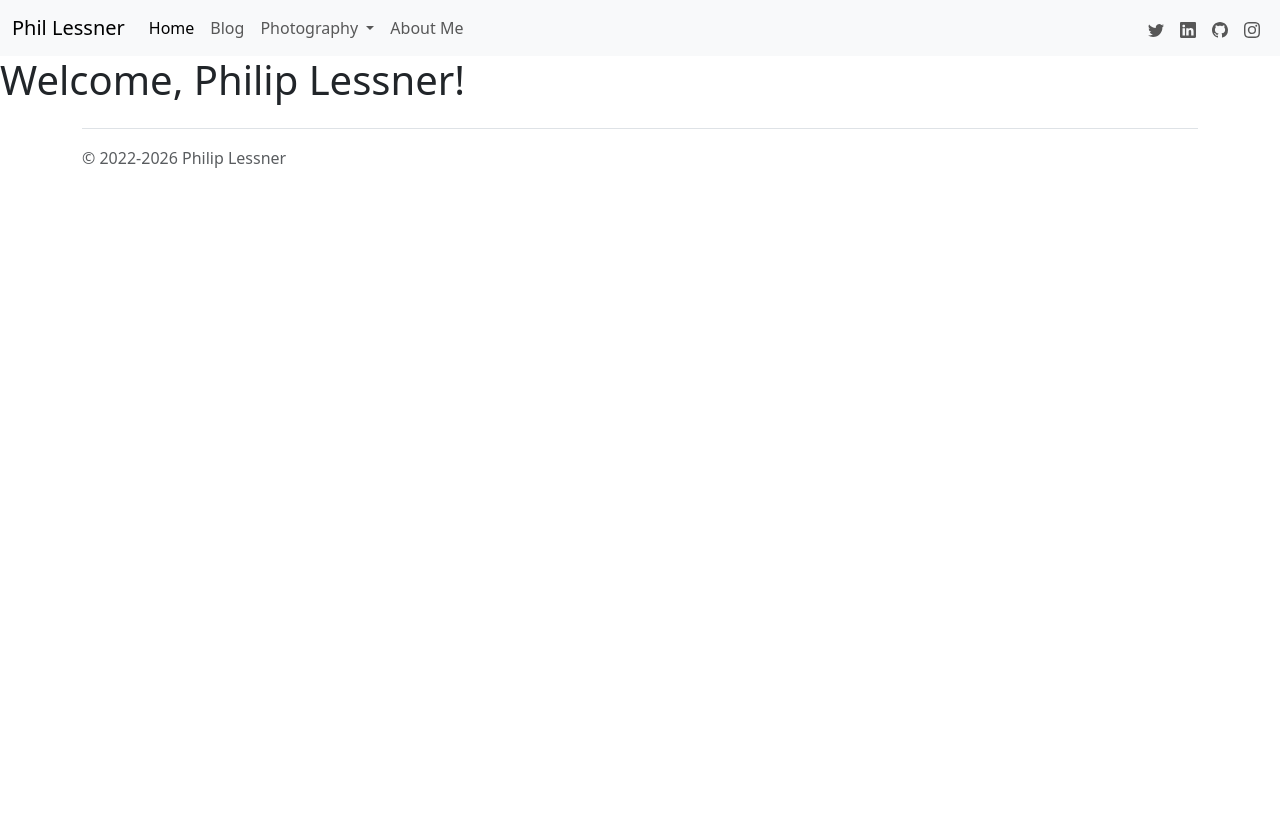
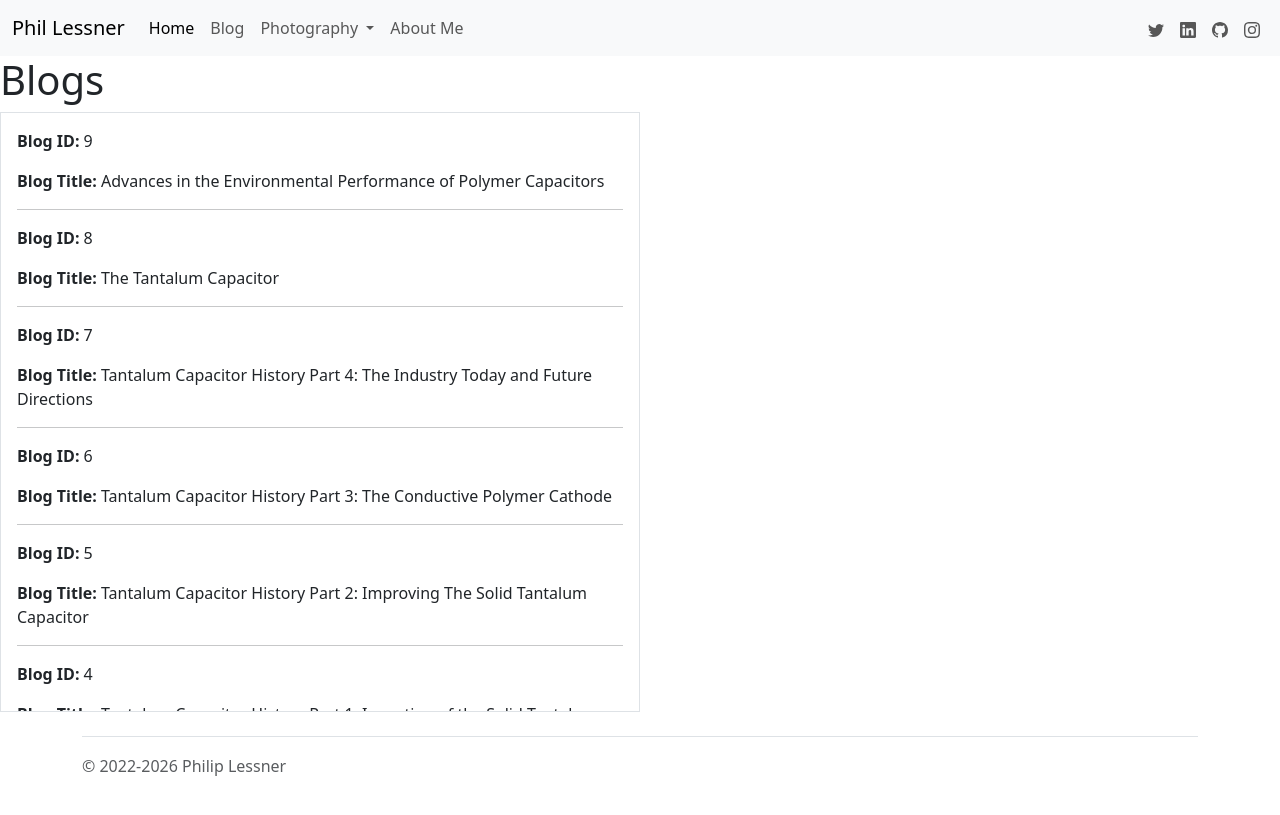
Before and after one commit to philiplessner/website, a Flask app: page /profile in a window 1280 px wide. Shown: the top 815 px of the page. Run offline with Flask 3, Linux system fonts and the light colour scheme; a user stored in the database is signed in.

Commit message:
Begin making page to display and edit blogs for logged in user.

```diff
--- a/app/admin.py
+++ b/app/admin.py
@@ -1,7 +1,7 @@
 from flask import Blueprint, render_template, redirect, url_for, flash, request
 from flask_login import login_user, logout_user, login_required, current_user
 from werkzeug.security import generate_password_hash, check_password_hash
-from app.models import User
+from app.models import User, Blog
 from . import db
 from .forms import LoginForm, SignupForm
 
@@ -76,4 +76,9 @@ def profile():
     if not current_user.is_authenticated:
         return redirect(url_for('admin.login'))
 
-    return render_template('profile.html', name=current_user.name)
+    stmt = (db.select(Blog.title, Blog.abstract, Blog.date, Blog.medialink, Blog.mediatype, Blog.id)
+                      .select_from(Blog)
+                      .order_by(Blog.date.desc()))
+    blogs = db.session.execute(stmt).all()
+    template_data = {'blogs': blogs}
+    return render_template('profile.html', **template_data)
--- a/app/templates/profile.html
+++ b/app/templates/profile.html
@@ -1,7 +1,14 @@
 {% extends "base.html" %}
 
 {% block content %}
-<h1 class="title">
-  Welcome, {{ name }}!
-</h1>
+  <h1 class="title">
+    Blogs
+  </h1>
+  <div class="overflow-auto border p-3" style="max-height: 600px; max-width: 640px;">
+  {% for blog in blogs %}
+    <p><strong>Blog ID: </strong> {{ blog[5] }}</p>
+    <p><strong>Blog Title: </strong>{{ blog[0] }}</p>
+    <hr>
+    {% endfor %}
+  </div>
 {% endblock %}
```
